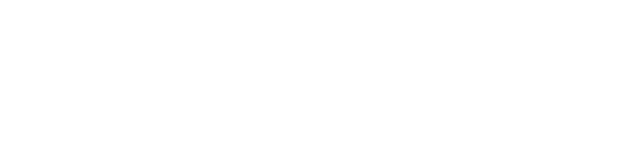
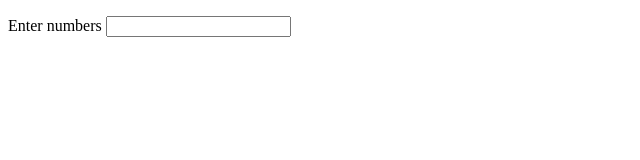
Before and after one commit to ShalaevRoman/Promise-HW27, a plain HTML site: page index.html in a window 1280 px wide. Shown: the whole page, without its empty margins (0-640 px from the left). Drawn offline with Linux system fonts and the light colour scheme.

Commit message:
add input

```diff
--- a/index.html
+++ b/index.html
@@ -8,5 +8,10 @@
 </head>
 <body>
   <script src="script.js"></script>
+  <form id="form">
+    <p>Enter numbers
+      <input type="text">
+    </p>
+  </form>
 </body>
 </html>
```
